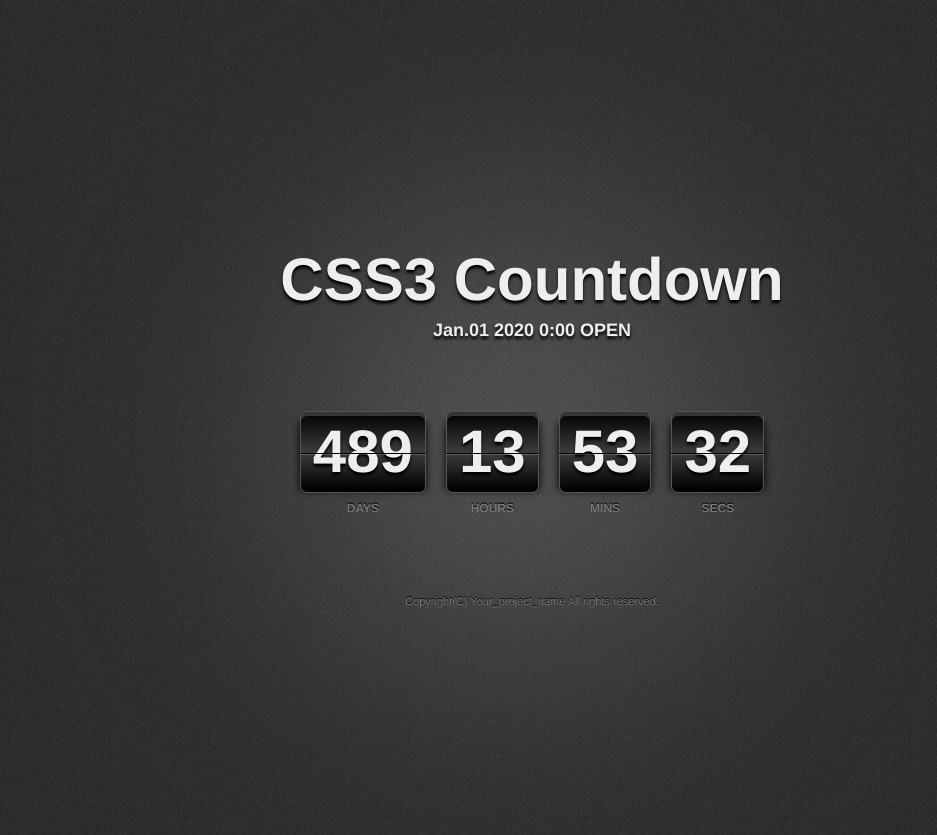
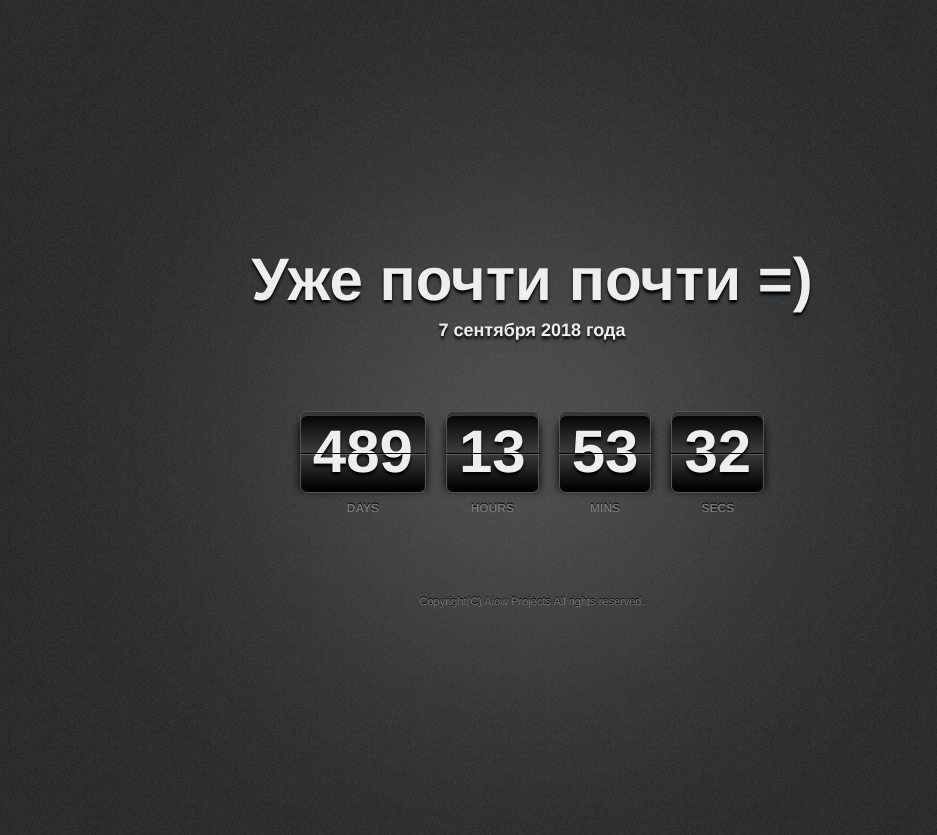
Before and after one commit to gojects/gojects.github.io, a Jekyll site: the page 7/index.html, which Jekyll copies as it is, in a window 1280 px wide. Shown: the top 835 px of the page, without its empty margins (108-1045 px from the left). Built offline with Jekyll 4.4.1, drawn with Linux system fonts in a browser that asks for light colours.

Commit message:
Update index.html

```diff
--- a/7/index.html
+++ b/7/index.html
@@ -10,12 +10,12 @@
 <body>
   <div class="bg-gradient"></div>
   <div class="container">
-    <h1>CSS3 Countdown</h1>
-    <h2>Jan.01 2020 0:00 OPEN</h2>
+    <h1>Уже почти почти =)</h1>
+    <h2>7 сентября 2018 года</h2>
     <div id="CDT"></div>
     <footer>
       <p>
-        Copyright(C) Your_project_name All rights reserved.
+        Copyright(C) Aiow Projects All rights reserved.
       </p>
     </footer>
   </div>
```
